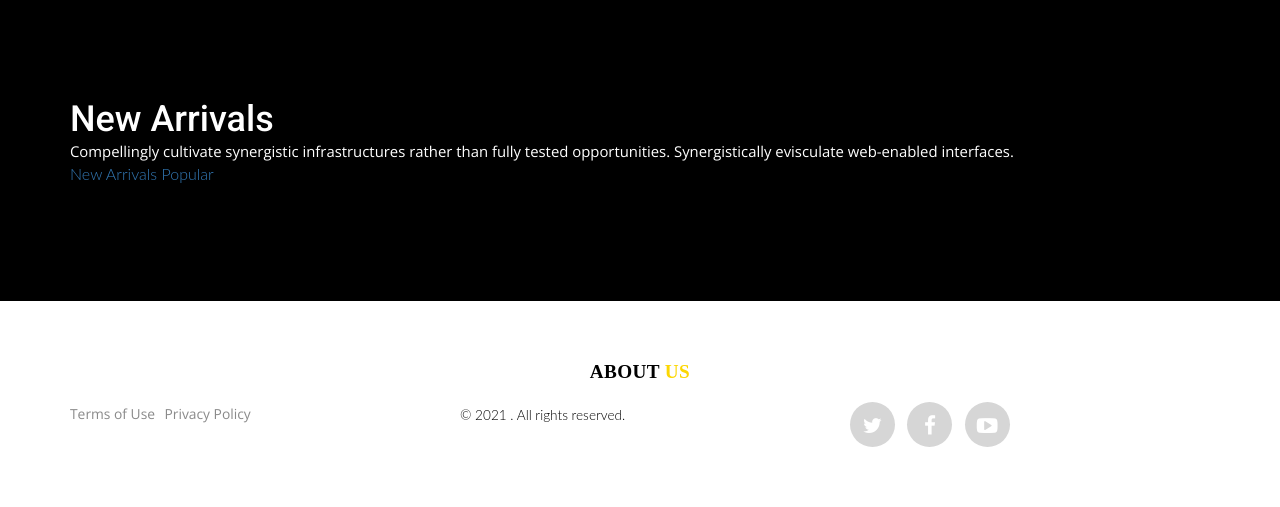
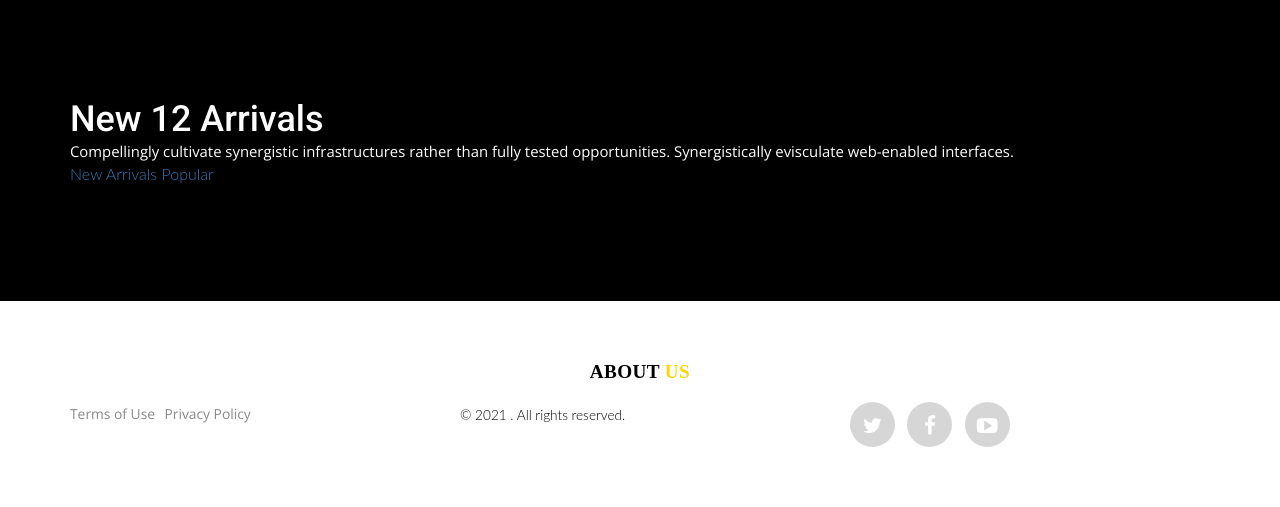
Before and after one commit to cadalzolc/web-ining-reservation-system, a PHP site: page / in a window 1280 px wide. Shown: the part 830-1337 px from the top of the page. Run offline with PHP 8.4, Linux system fonts and the light colour scheme; data that the repository does not hold is empty.

Commit message:
Change Index

```diff
--- a/includes/conn.php
+++ b/includes/conn.php
@@ -1,7 +1,7 @@
 <?php
 
     function Execute($sql) {
-        $servername = "localhost";
+        $servername = "192.168.1.167";
         $username = "root";
         $password = "";
         $database = "medallion";
--- a/index.php
+++ b/index.php
@@ -62,7 +62,7 @@ include('./includes/conn.php');
 
                         <!-- Title -->
                         <div class="col-lg-12" style="padding-bottom: 15px;">
-                            <h3 class="mb-4 fw-normal h1">New <span data-animate="svg-underline-animated"
+                            <h3 class="mb-4 fw-normal h1">New 12 <span data-animate="svg-underline-animated"
                                     class="svg-underline nocolor svg-underline-animated animated"><span>Arrivals</span></span>
                             </h3>
                             <p class="op-07 mb-4">Compellingly cultivate synergistic infrastructures rather than fully
```
